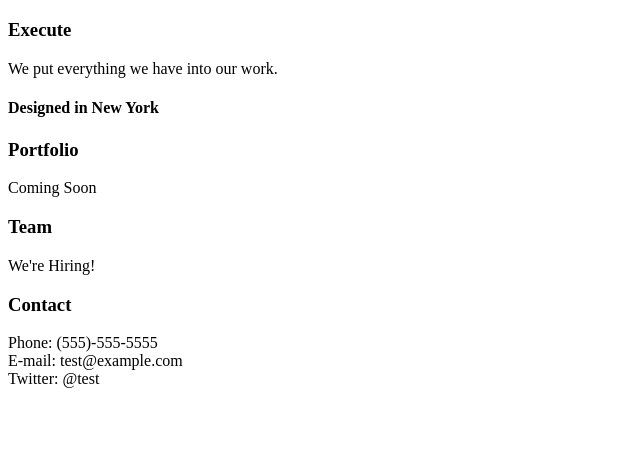
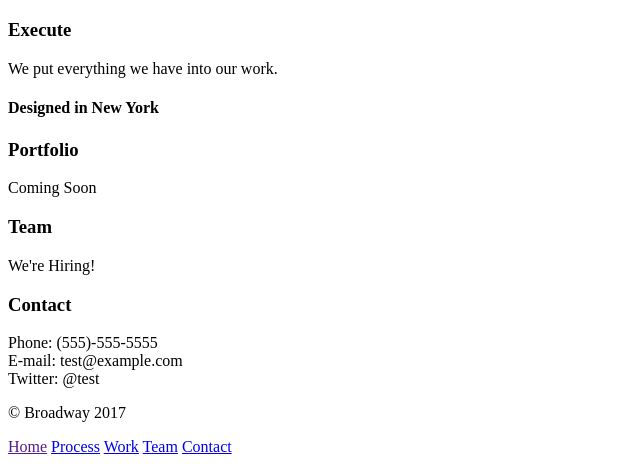
Before and after one commit to t3riM/BroadwayDesign, a plain HTML site: page index.html in a window 1280 px wide. Shown: the part 1191-1655 px from the top of the page, without its empty margins (0-640 px from the left). Before the commit the page ends 1595 px from the top, so only its background shows below. Drawn offline with Linux system fonts and the light colour scheme.

Commit message:
Changed bottom Nav

```diff
--- a/index.html
+++ b/index.html
@@ -8,7 +8,7 @@
 
     <nav>
         <a href="">Home</a>
-        <a href="#Process">Process</a>
+        <a href="#process">Process</a>
         <a href="#work">Work</a>
         <a href="#team">Team</a>
         <a href="#contact">Contact</a>
@@ -17,7 +17,7 @@
     <div class="Body">
 
         <h2>Our Process</h2>
-            <div id="Process">
+            <div id="process">
 
               <img src="https://s3.amazonaws.com/codecademy-content/programs/freelance-one/broadway/images/identify.svg"/>
                   <h3>Identify</h3>
@@ -54,7 +54,15 @@
      </div>
 
      <div class="footer">
+        <p> &copy; Broadway 2017</p>
 
+        <nav>
+            <a href="">Home</a>
+            <a href="#process">Process</a>
+            <a href="#work">Work</a>
+            <a href="#team">Team</a>
+            <a href="#contact">Contact</a>
+        </nav>
      </div>
 
   </body>
```
